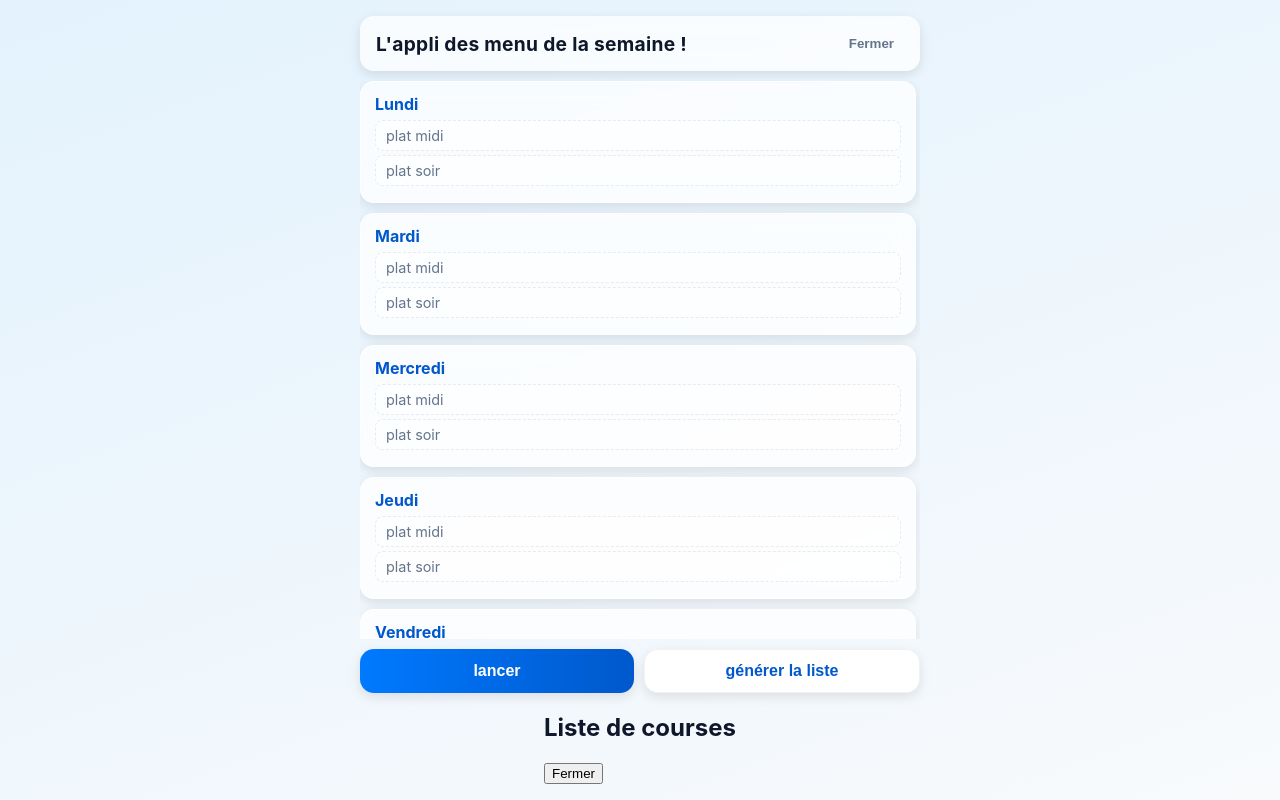
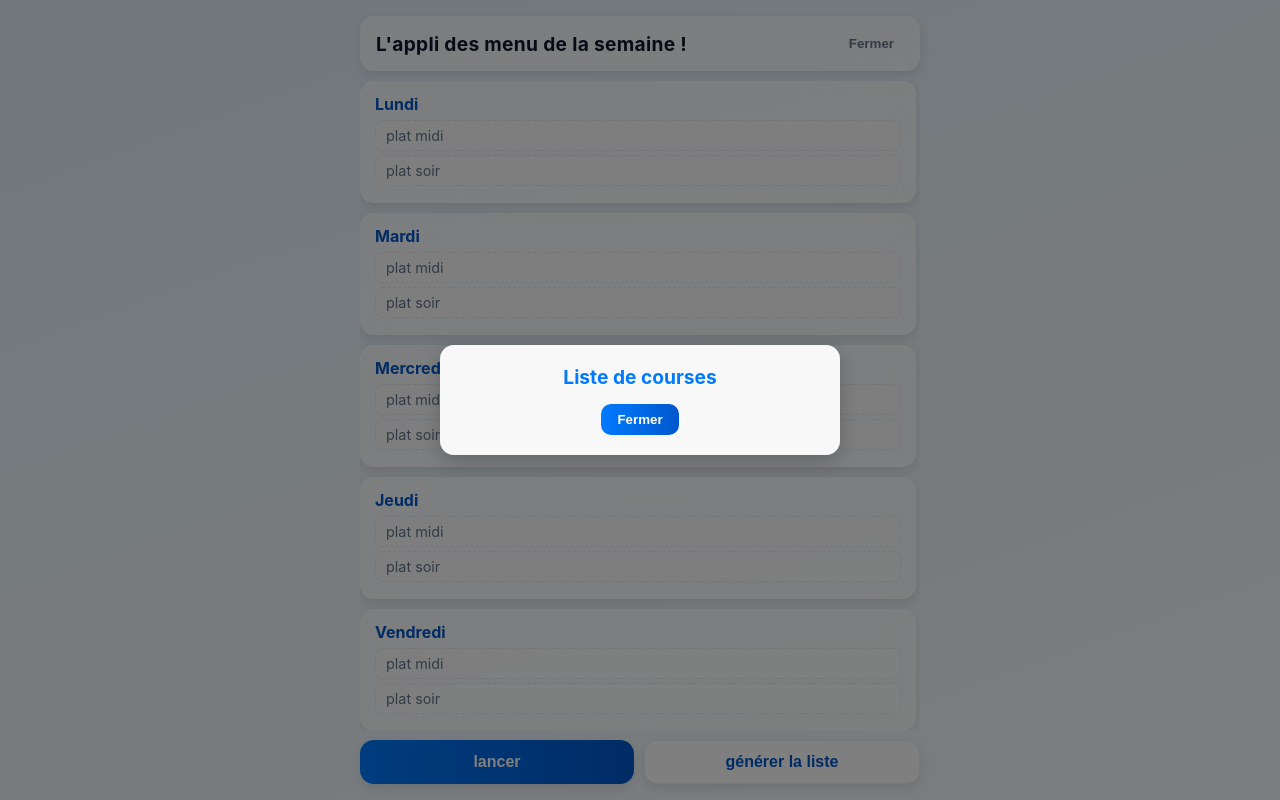
Before and after one commit to Nirfs/electron-menu-app, a plain HTML site: page index.html in a window 1280 px wide. Both pictures are taken after a click on the button "générer la liste". Drawn offline with Linux system fonts and the light colour scheme.

Commit message:
style: modal

```diff
--- a/style/styles.css
+++ b/style/styles.css
@@ -180,3 +180,69 @@ main::-webkit-scrollbar-thumb {
   background-color: rgba(0, 0, 0, 0.15);
   border-radius: 6px;
 }
+
+/* Modal overlay */
+.modal-overlay {
+  position: fixed;
+  top: 0;
+  left: 0;
+  width: 100%;
+  height: 100%;
+  background-color: rgba(0,0,0,0.5);
+  display: flex;
+  align-items: center;
+  justify-content: center;
+  z-index: 1000;
+}
+
+/* Modal box */
+.modal-box {
+  background-color: rgba(255, 255, 255, 0.95);
+  backdrop-filter: blur(8px);
+  padding: 20px;
+  border-radius: 14px;
+  max-width: 400px;
+  width: 90%;
+  max-height: 80%;
+  overflow-y: auto;
+  box-shadow: 0 6px 20px rgba(0,0,0,0.2);
+}
+
+/* Modal title */
+.modal-box h2 {
+  margin-top: 0;
+  font-size: 1.2rem;
+  color: #007aff;
+  text-align: center;
+}
+
+/* Modal list */
+.modal-box ul {
+  margin: 12px 0;
+  padding-left: 20px;
+}
+
+.modal-box li {
+  margin-bottom: 6px;
+  font-size: 0.95rem;
+  color: #0f172a;
+}
+
+/* Modal close button */
+.modal-box .btn-close-modal {
+  display: block;
+  margin: 12px auto 0 auto;
+  padding: 8px 16px;
+  border: none;
+  background: linear-gradient(90deg, #007aff, #0058cc);
+  color: #fff;
+  border-radius: 10px;
+  cursor: pointer;
+  font-weight: 600;
+  transition: 0.2s;
+}
+
+.modal-box .btn-close-modal:hover {
+  transform: translateY(-2px);
+  box-shadow: 0 4px 14px rgba(0,122,255,0.3);
+}
```
